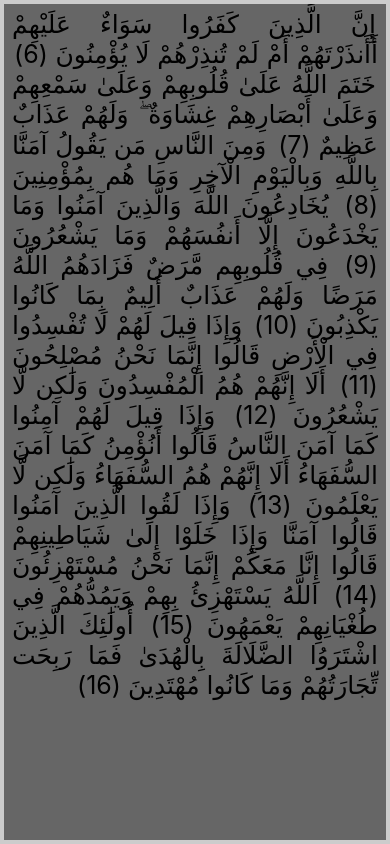
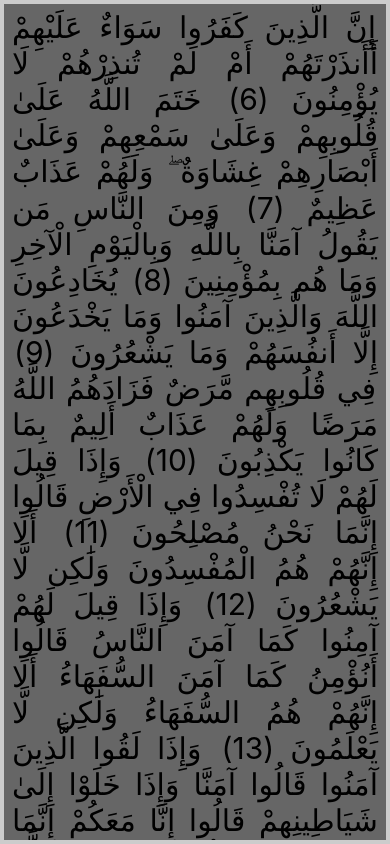
Before and after one commit to Tysseer/Dawem, a React Native app: screen / in a window 390 px wide. Built offline with nearby package versions, Linux system fonts and the light colour scheme.

Commit message:
increased default font size

```diff
--- a/app/js/subComponents/AyahRenderer.js
+++ b/app/js/subComponents/AyahRenderer.js
@@ -33,7 +33,7 @@ export default class AyahRenderer extends Component {
 }
 const styles = StyleSheet.create({
   ayahStyle: {
-    fontSize: 25,
+    fontSize: 30,
     padding: 2,
   },
 });
```
